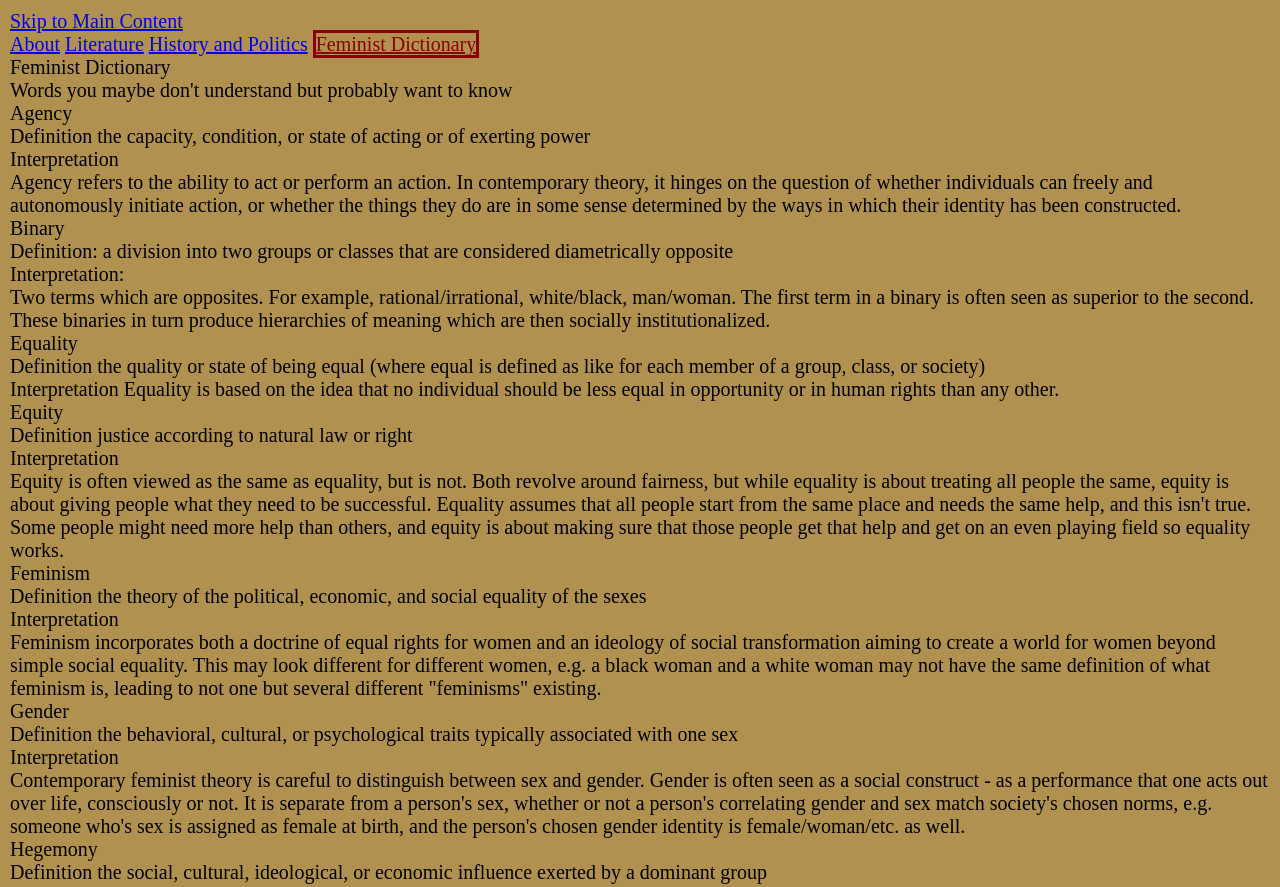
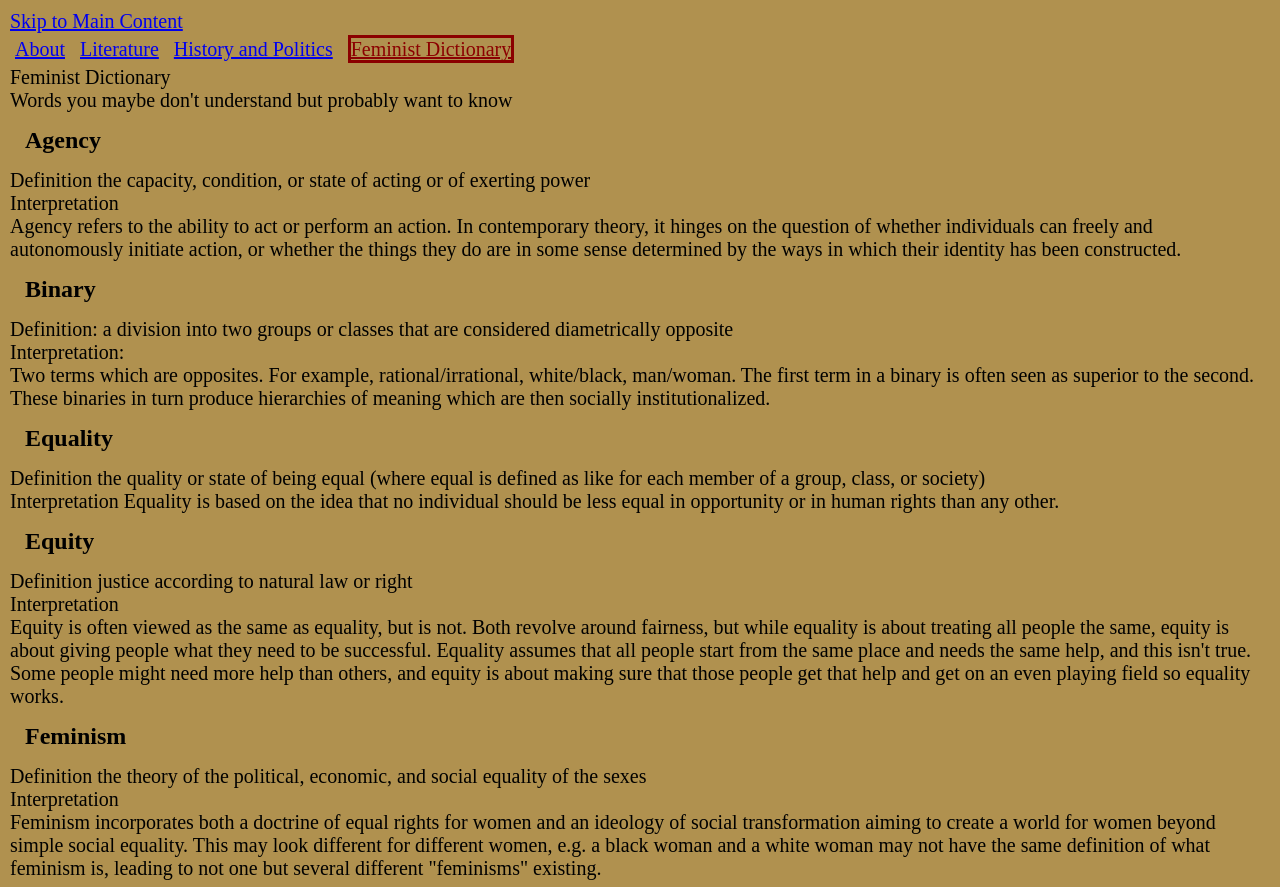
Before and after one commit to hmditters/womens_web_SI539, a plain HTML site: page femdict.html in a window 1280 px wide. Shown: the top 887 px of the page. Drawn offline with Linux system fonts and the light colour scheme.

Commit message:
Add files via upload

```diff
--- a/css/style.css
+++ b/css/style.css
@@ -13,15 +13,16 @@ img{
     padding: 10px;
     margin: 5px;
     border: outset #4F6EB0 10px;
+    border-radius: 30px;
 }
 
-img:hover{
-    color:blue
-}
+img:nth-of-type(even):hover {
+    transform: scale(1.1);
+  }
 
 li{
     display: inline-block;
-    margin: 5 px;
+    margin: 5px;
 }
 
 .active{
@@ -33,3 +34,14 @@ p{
     display: inline-block;
     text-align: left;
 }
+
+dt{
+    margin: 0px;
+    font-size: larger;
+    font-weight: bold;
+}
+
+dt{
+    margin: 10px;
+    padding: 5px;
+}
```
